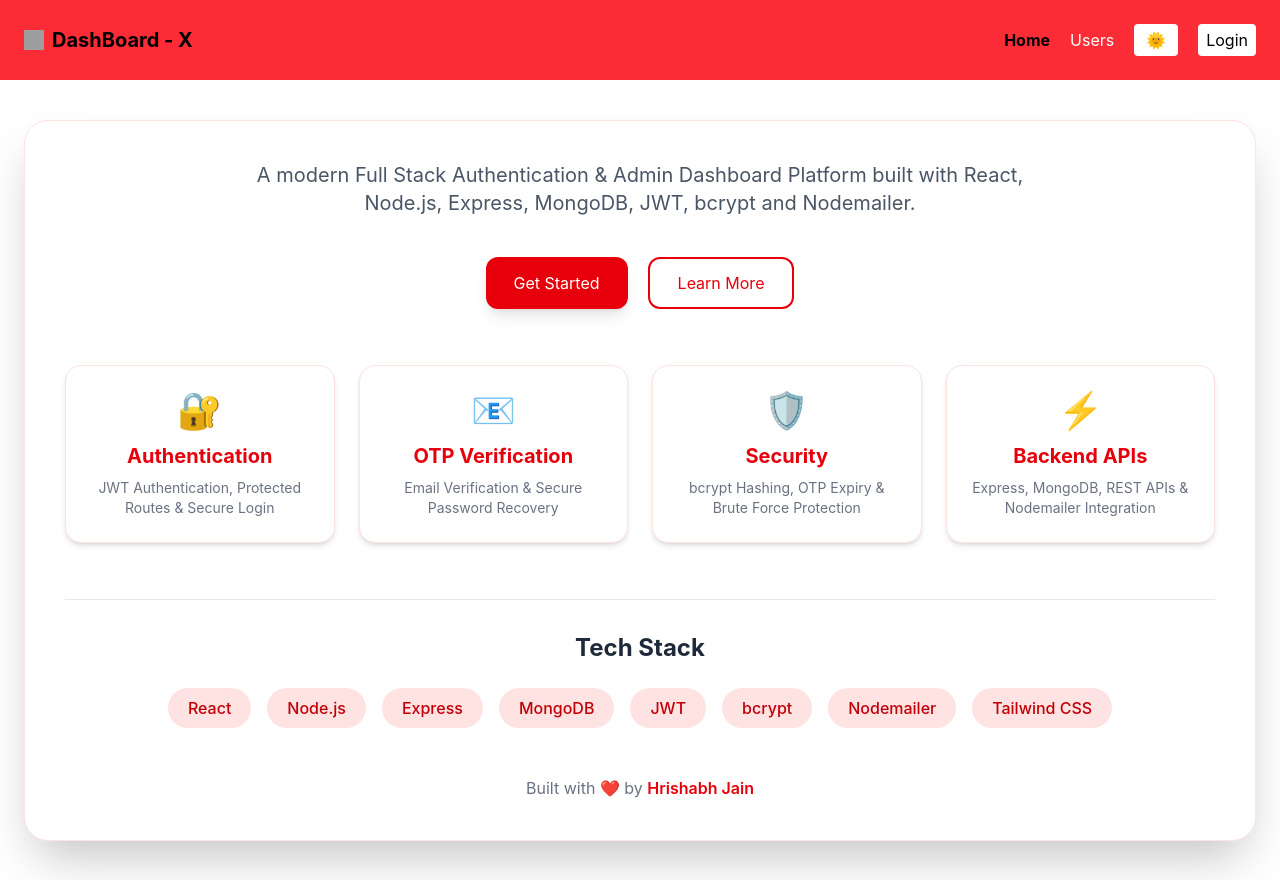
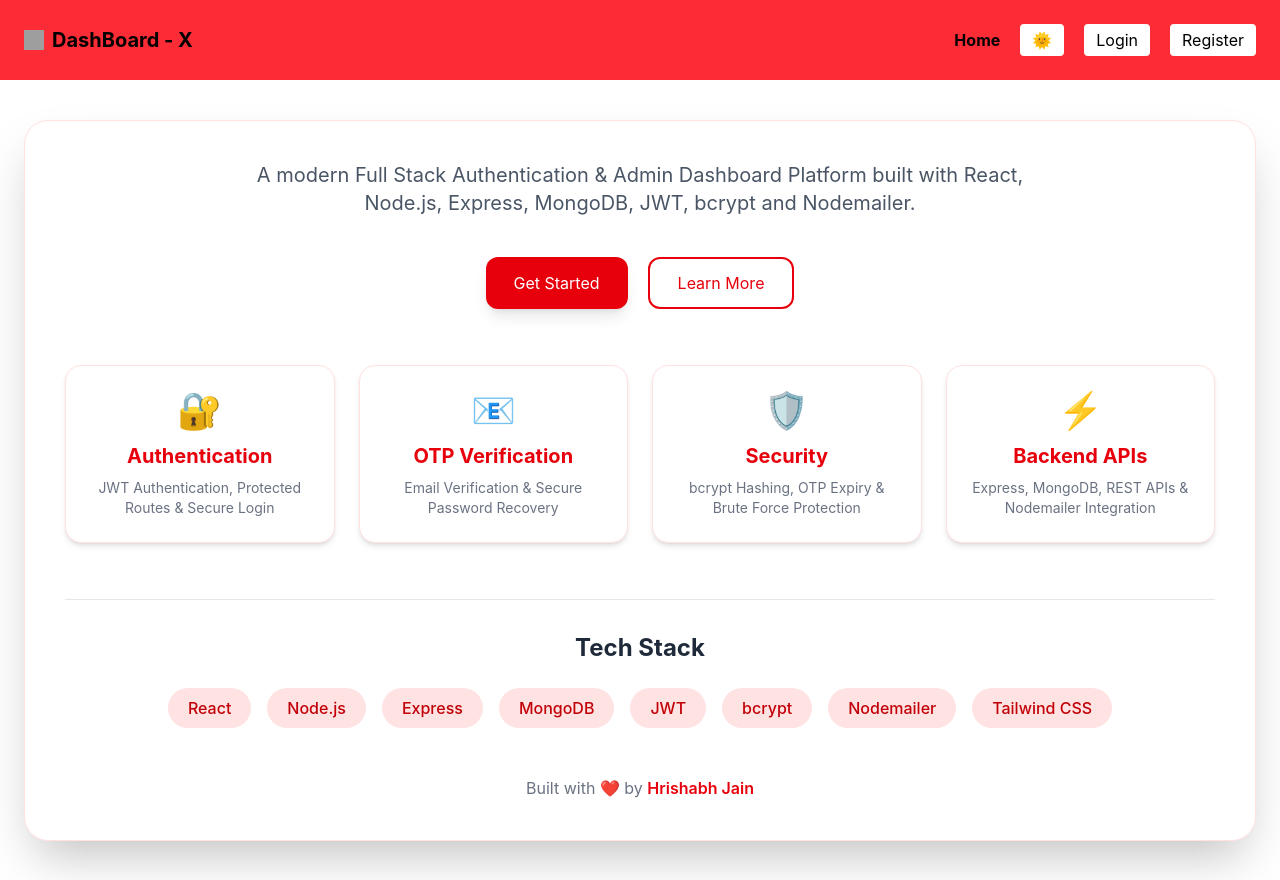
Before and after one commit to hrishabhhh/dashboard-x, a React (Vite) app in the folder frontend/: page / in a window 1280 px wide. Built offline with nearby package versions, Linux system fonts and the light colour scheme; grey boxes are pictures that could not be loaded.

Commit message:
Added protected routes

```diff
--- a/frontend/src/components/Navbar.jsx
+++ b/frontend/src/components/Navbar.jsx
@@ -1,3 +1,4 @@
+import { Link } from "react-router-dom";
 import { useAuth } from "../hooks/useAuth";
 import { useTheme } from "../hooks/useTheme";
 import NavLinking from "./Navlinking";
@@ -5,7 +6,7 @@ import NavLinking from "./Navlinking";
 // import { ThemeContext } from "../context/ThemeContext";
 function Navbar() {
   const { theme, toggleTheme } = useTheme();
-  const { user, isAuthenticated, login } = useAuth();
+  const { isAuthenticated, logout } = useAuth();
   return (
     <nav className="flex flex-row gap-10 p-6 bg-red-500 justify-between">
       <div className="flex flex-row items-center gap-2">
@@ -17,7 +18,7 @@ function Navbar() {
       </div>
       <div className="flex flex-row gap-5 items-center">
         <NavLinking to="/" name="Home" />
-        <NavLinking to="/users" name="Users" />
+        {isAuthenticated ? <NavLinking to="/users" name="Users" /> : ""}
 
         <button
           onClick={toggleTheme}
@@ -26,18 +27,21 @@ function Navbar() {
           {theme === "light" ? "🌞" : "🌙"}
         </button>
 
-        <button
-          className="bg-white text-black items-center py-1 px-2 rounded"
-          onClick={() => {
-            login({
-              id: 1,
-              name: "Hrishbah",
-              email: "hrishabh77@gmail.com",
-            });
-          }}
-        >
-          Login
-        </button>
+        {isAuthenticated ? (
+          <button onClick={logout}>Logout</button>
+        ) : (
+          <>
+            <Link className="bg-white text-black px-3 py-1 rounded" to="/login">
+              Login
+            </Link>
+            <Link
+              className="bg-white text-black px-3 py-1 rounded"
+              to="/register"
+            >
+              Register
+            </Link>
+          </>
+        )}
       </div>
     </nav>
   );
--- /dev/null
+++ b/frontend/src/components/ProtectedRoutes.jsx
@@ -0,0 +1,18 @@
+import { Navigate, Outlet } from "react-router-dom";
+import { useAuth } from "../hooks/useAuth";
+
+function ProtectedRoutes() {
+  const { isAuthenticated, loading } = useAuth();
+
+  if (loading) {
+    <div>Loading...</div>;
+  }
+
+  if (!isAuthenticated) {
+    return <Navigate to="/login" replace />;
+  }
+
+  return <Outlet />;
+}
+
+export default ProtectedRoutes;
--- a/frontend/src/routes/AppRouter.jsx
+++ b/frontend/src/routes/AppRouter.jsx
@@ -14,6 +14,7 @@ import Register from "../pages/Register";
 import VerifyOtp from "../pages/verify-otp";
 import ResetPassword from "../pages/resetPass";
 import ForgotPassword from "../pages/forgotPass";
+import ProtectedRoutes from "../components/ProtectedRoutes";
 
 function AppRouter() {
   const router = createBrowserRouter([
@@ -46,12 +47,17 @@ function AppRouter() {
           element: <Home />,
         },
         {
+          element: <ProtectedRoutes />,
+          children: [
+            {
               path: "users",
               element: <Users />,
             },
             {
               path: "posts",
               element: <Posts />,
+            },
+          ],
         },
       ],
     },
```
Lines whose indentation alone changed are shown as unchanged.
